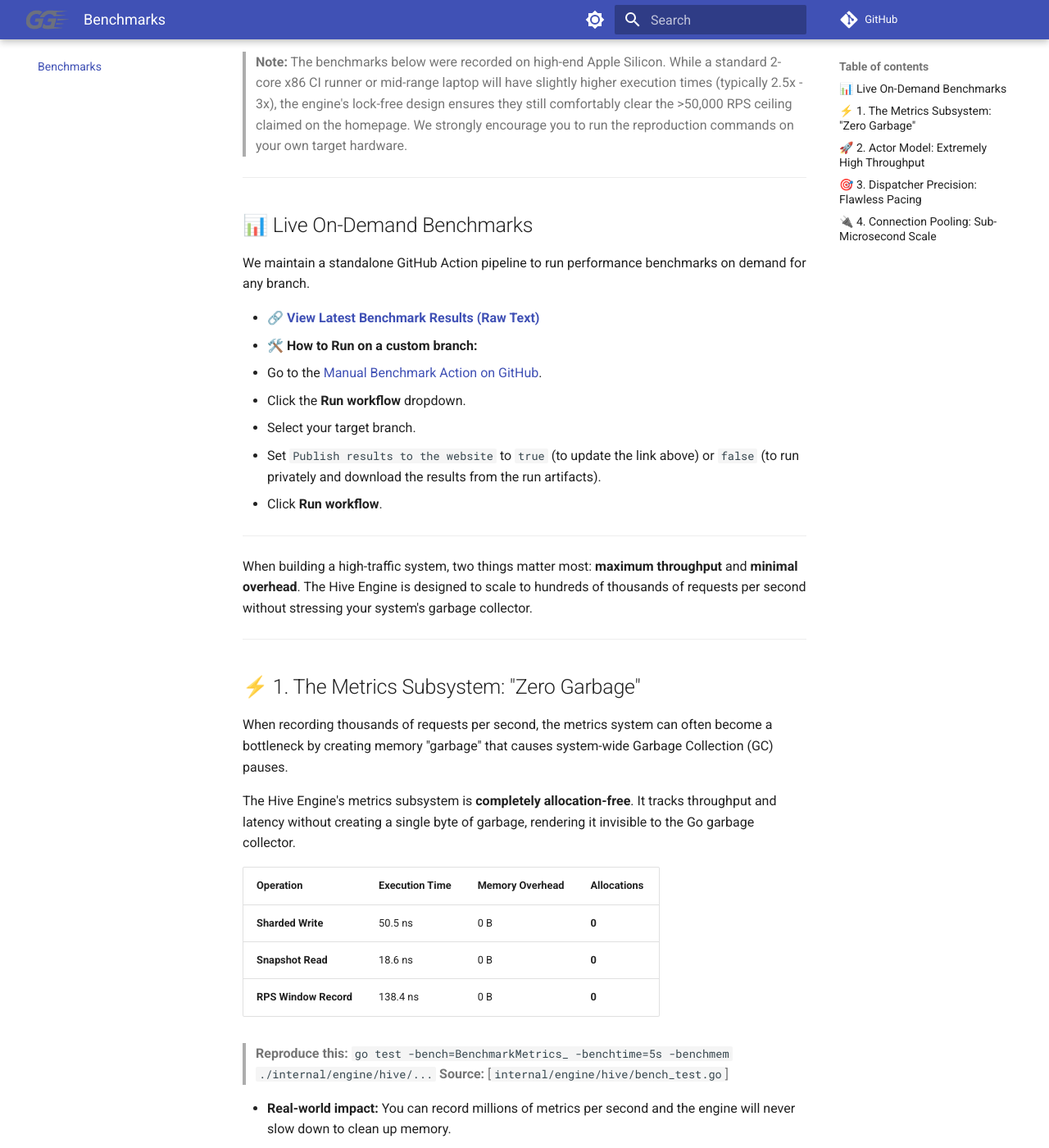
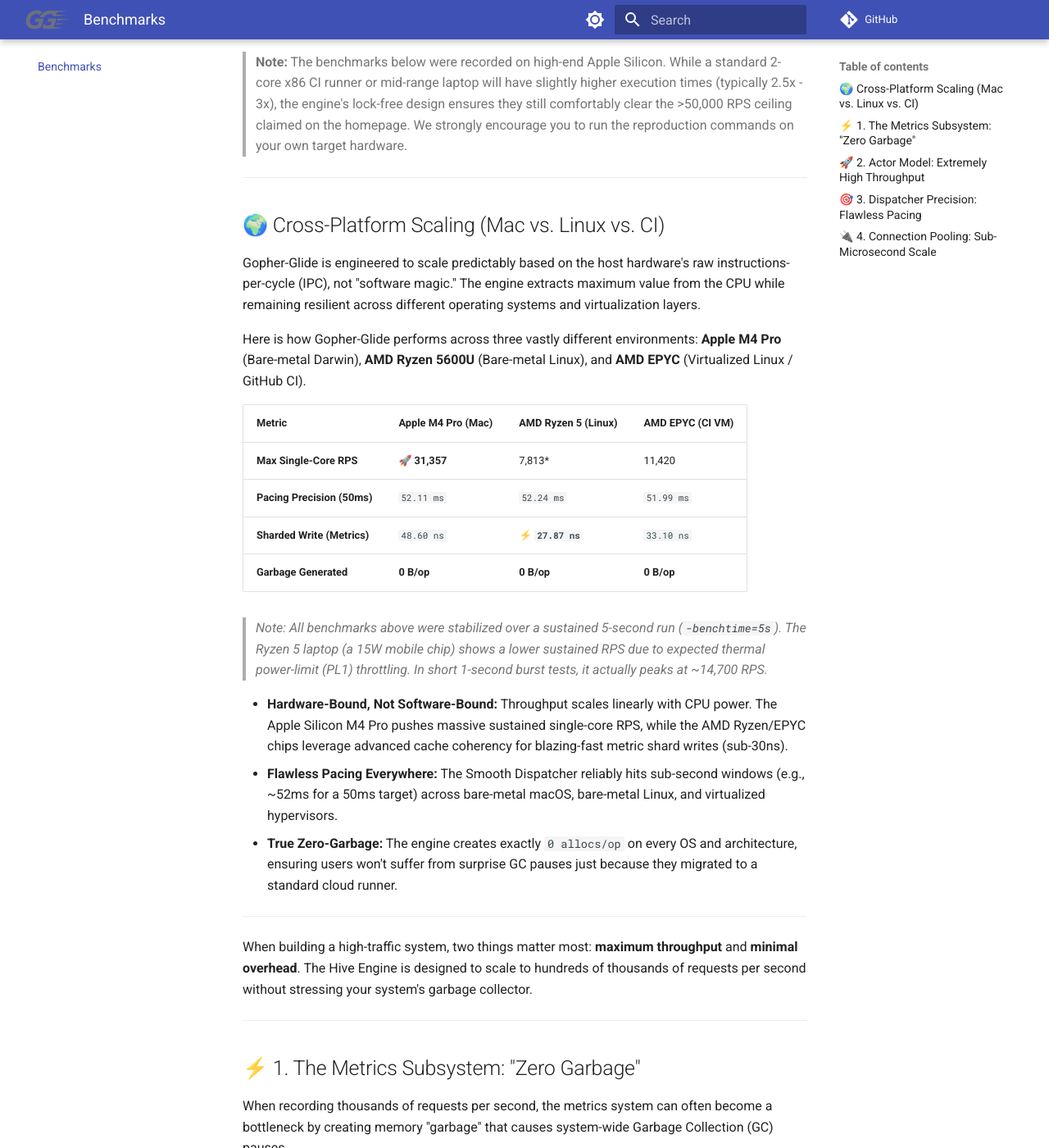
Before and after one commit to shyam-s00/gopher-glide, an MkDocs documentation site: the page built from docs/BENCHMARKS.md, in a window 1280 px wide and 1400 px high, scrolled down 240 px. Shown: the whole window at 82% size. Built offline with MkDocs 1.6.1 and Material for MkDocs 9.7.7, drawn with Linux system fonts in a browser that asks for light colours; comment, search, counter and statistics services are not loaded; some of the changed text lies outside the part shown.

Commit message:
docs: update performance benchmarks

```diff
--- a/docs/BENCHMARKS.md
+++ b/docs/BENCHMARKS.md
@@ -5,22 +5,29 @@
 
 > **Note:** The benchmarks below were recorded on high-end Apple Silicon. While a standard 2-core x86 CI runner or mid-range laptop will have slightly higher execution times (typically 2.5x - 3x), the engine's lock-free design ensures they still comfortably clear the >50,000 RPS ceiling claimed on the homepage. We strongly encourage you to run the reproduction commands on your own target hardware.
 
----
-
-## 📊 Live On-Demand Benchmarks
-
-We maintain a standalone GitHub Action pipeline to run performance benchmarks on demand for any branch.
-
-* 🔗 **[View Latest Benchmark Results (Raw Text)](../benchmark_results.txt)**
-* 🛠️ **How to Run on a custom branch:**
-  1. Go to the [Manual Benchmark Action on GitHub](https://github.com/shyam-s00/gopher-glide/actions/workflows/manual-benchmark.yml).
-  2. Click the **Run workflow** dropdown.
-  3. Select your target branch.
-  4. Set `Publish results to the website` to `true` (to update the link above) or `false` (to run privately and download the results from the run artifacts).
-  5. Click **Run workflow**.
 
 ---
 
+## 🌍 Cross-Platform Scaling (Mac vs. Linux vs. CI)
+
+Gopher-Glide is engineered to scale predictably based on the host hardware's raw instructions-per-cycle (IPC), not "software magic." The engine extracts maximum value from the CPU while remaining resilient across different operating systems and virtualization layers.
+
+Here is how Gopher-Glide performs across three vastly different environments: **Apple M4 Pro** (Bare-metal Darwin), **AMD Ryzen 5600U** (Bare-metal Linux), and **AMD EPYC** (Virtualized Linux / GitHub CI).
+
+| Metric | Apple M4 Pro (Mac) | AMD Ryzen 5 (Linux) | AMD EPYC (CI VM) |
+| :--- | :--- | :--- | :--- |
+| **Max Single-Core RPS** | 🚀 **31,357** | 7,813* | 11,420 |
+| **Pacing Precision (50ms)** | `52.11 ms` | `52.24 ms` | `51.99 ms` |
+| **Sharded Write (Metrics)** | `48.60 ns` | ⚡ **`27.87 ns`** | `33.10 ns` |
+| **Garbage Generated** | **0 B/op** | **0 B/op** | **0 B/op** |
+
+> *Note: All benchmarks above were stabilized over a sustained 5-second run (`-benchtime=5s`). The Ryzen 5 laptop (a 15W mobile chip) shows a lower sustained RPS due to expected thermal power-limit (PL1) throttling. In short 1-second burst tests, it actually peaks at ~14,700 RPS.*
+
+* **Hardware-Bound, Not Software-Bound:** Throughput scales linearly with CPU power. The Apple Silicon M4 Pro pushes massive sustained single-core RPS, while the AMD Ryzen/EPYC chips leverage advanced cache coherency for blazing-fast metric shard writes (sub-30ns).
+* **Flawless Pacing Everywhere:** The Smooth Dispatcher reliably hits sub-second windows (e.g., ~52ms for a 50ms target) across bare-metal macOS, bare-metal Linux, and virtualized hypervisors.
+* **True Zero-Garbage:** The engine creates exactly `0 allocs/op` on every OS and architecture, ensuring users won't suffer from surprise GC pauses just because they migrated to a standard cloud runner.
+
+---
 
 When building a high-traffic system, two things matter most: **maximum throughput** and **minimal overhead**. The Hive Engine is designed to scale to hundreds of thousands of requests per second without stressing your system's garbage collector.
 
```
Also changed, not shown: other parts of docs/BENCHMARKS.md (+3 -3 lines), docs/index.md (+3 -1 lines).
